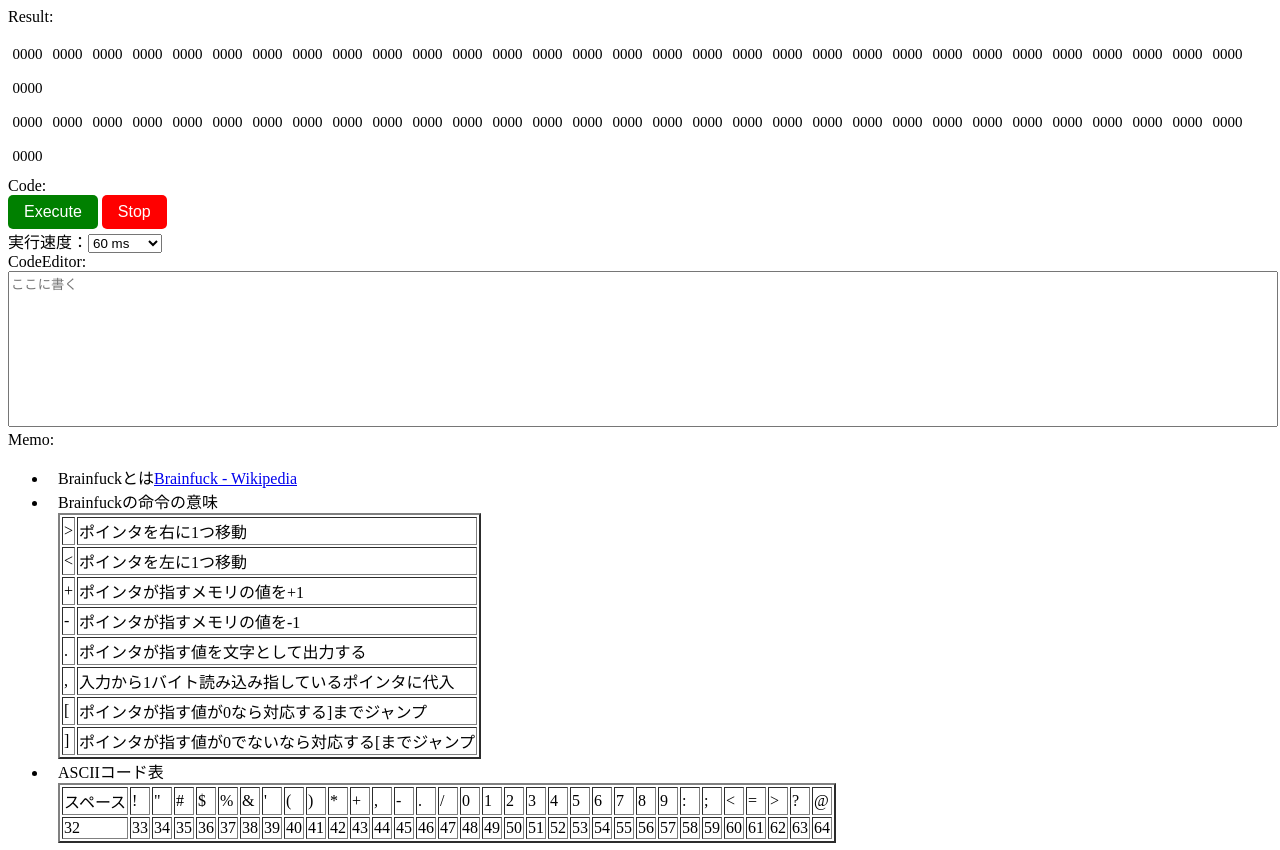
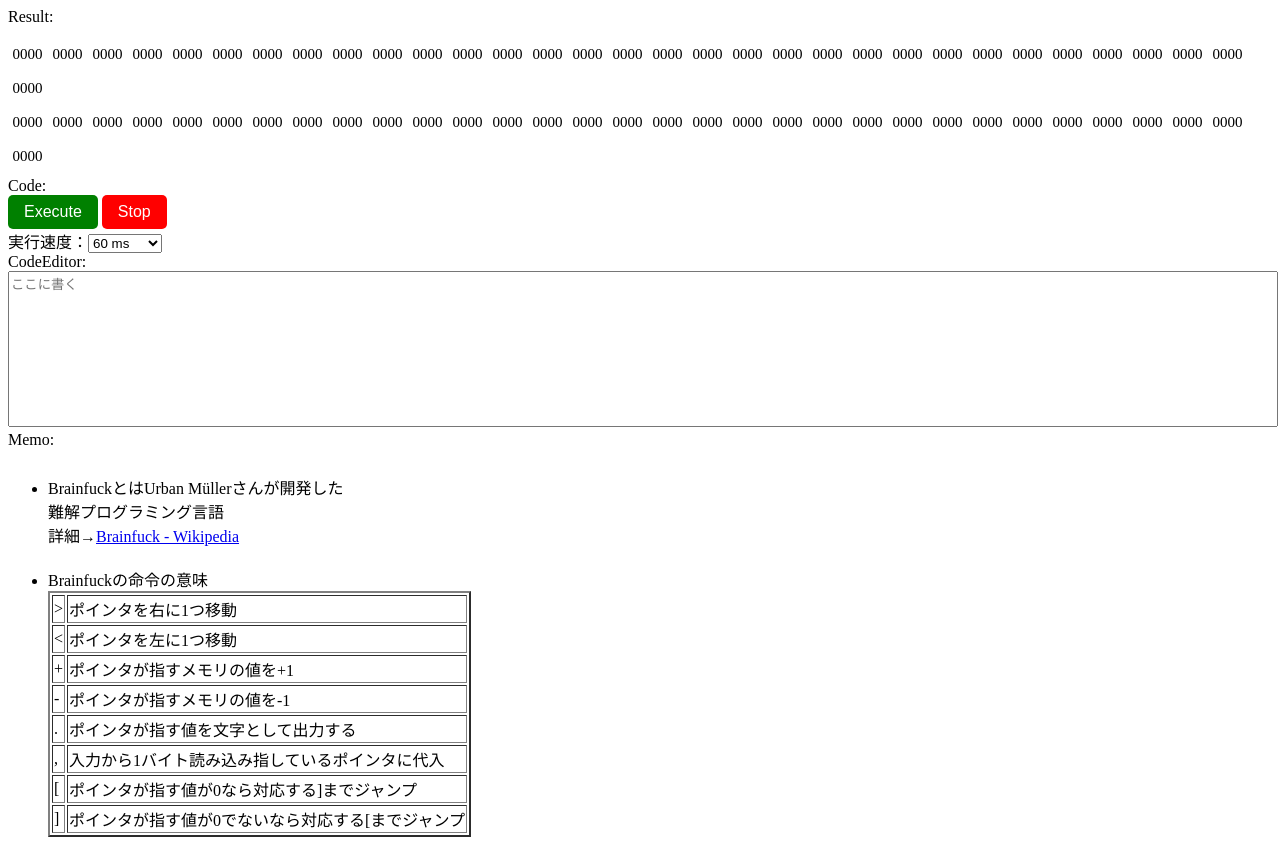
Before and after one commit to zkyto2311/Brainfuck-Execute, a plain HTML site: page index.html in a window 1280 px wide. Shown: the top 850 px of the page. Drawn offline with Linux system fonts and the light colour scheme.

Commit message:
内容の修正

```diff
--- a/css/style.css
+++ b/css/style.css
@@ -56,4 +56,5 @@ resize:none;
 
 li {
   padding-left: 10px;
+  padding: 10px 0;
 }
--- a/index.html
+++ b/index.html
@@ -65,7 +65,9 @@
 			Memo:<br>
 			<ul>
 				<li>
-					Brainfuckとは<a href="https://ja.wikipedia.org/wiki/Brainfuck" target="_blank">Brainfuck - Wikipedia</a>
+					BrainfuckとはUrban Müllerさんが開発した<br>
+					難解プログラミング言語<br>
+					詳細→<a href="https://en.wikipedia.org/wiki/Brainfuck">Brainfuck - Wikipedia</a>
 				</li>
 				<li>
 					Brainfuckの命令の意味
```
